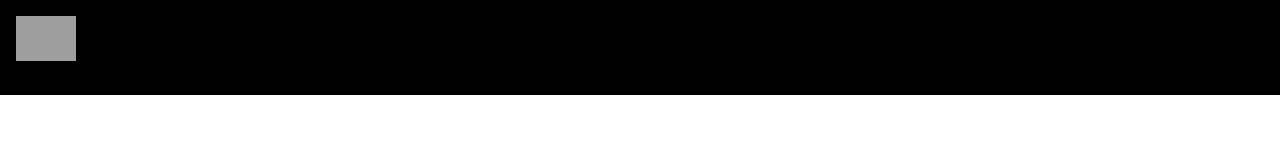
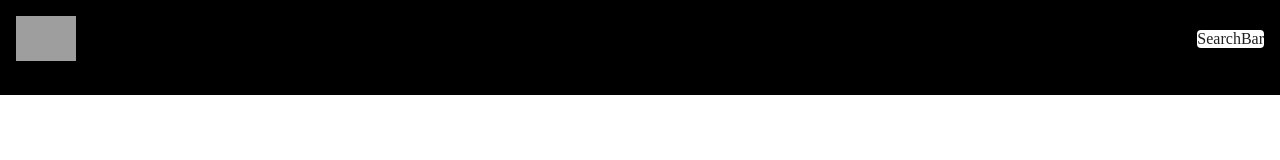
Before and after one commit to Billyrosecodes/youtube_clone, a React (Create React App) app: page / in a window 1280 px wide. Shown: the top 160 px of the page. Built offline with nearby package versions, Linux system fonts and the light colour scheme; grey boxes are pictures that could not be loaded.

Commit message:
implemented the search bar using the Paper

```diff
--- a/src/components/Navbar.jsx
+++ b/src/components/Navbar.jsx
@@ -2,6 +2,7 @@ import { Stack } from "@mui/material";
 import { Link } from 'react-router-dom';
 
 import { logo } from '../utils/constants';
+import SearchBar from "./SearchBar";
 
 //use Stack from material ui to implement the navbar linking to our root
 
@@ -15,6 +16,7 @@ const Navbar = () => (
      <Link to="/" style={{ display: 'flex', alignItems: 'center' }}>
         <img src={logo} alt="logo" height={45} />
      </Link>
+     <SearchBar />
   </Stack>
 )
 
--- /dev/null
+++ b/src/components/SearchBar.jsx
@@ -0,0 +1,14 @@
+//import useState, useNavigate
+import { useState } from 'react';
+import { useNavigate } from 'react-router-dom';
+import { Paper, IconButton } from '@mui/material';
+import { SearchIcon } from '@mui/icons-material';
+
+
+const SearchBar = () => {
+  return (
+   <Paper>SearchBar</Paper>
+  )
+}
+
+export default SearchBar
--- a/src/components/index.js
+++ b/src/components/index.js
@@ -3,3 +3,4 @@ export { default as Feed } from './Feed';
 export { default as SearchFeed } from './SearchFeed';
 export { default as VideoDetail } from './VideoDetail';
 export { default as ChannelDetail } from './ChannelDetail';
+export { default as SearchBar } from './SearchBar';
```
